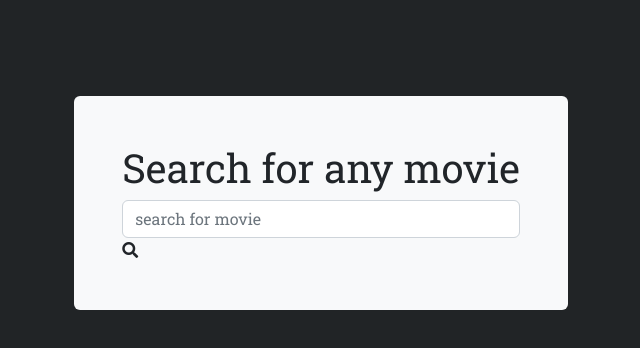
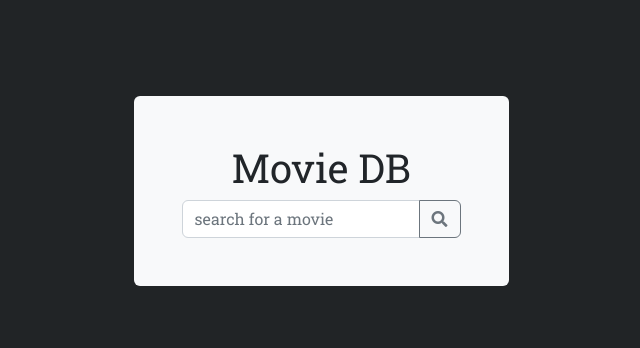
Before and after one commit to ckkeppler/MovieDB, an Angular app: page / in a window 1280 px wide. Shown: the top 348 px of the page, without its empty margins (319-959 px from the left). Built offline with nearby package versions, Linux system fonts and the light colour scheme.

Commit message:
fix search bar

```diff
--- a/src/app/components/movies/movies.component.html
+++ b/src/app/components/movies/movies.component.html
@@ -1,14 +1,21 @@
 <div class="container">
   <div class="p-5 bg-light rounded">
-    <h1 class="text-center">Search for any movie</h1>
-    <div class="search">
+    <h1 class="text-center">Movie DB</h1>
+    <div class="search input-group">
       <input
-        type="text"
+        type="search"
         #search
         class="form-control"
-        placeholder="search for movie"
+        placeholder="search for a movie"
+        (search)="getMovies(search.value)"
       />
-      <i class="fas fa-search" (click)="getMovies(search.value)"></i>
+      <button
+        class="btn btn-outline-secondary"
+        type="button"
+        id="button-addon2"
+      >
+        <i class="fas fa-search" (click)="getMovies(search.value)"></i>
+      </button>
     </div>
   </div>
 </div>
```
